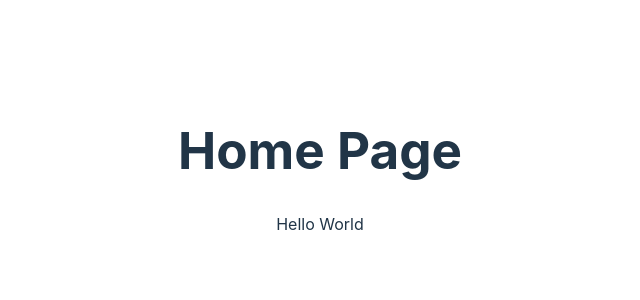
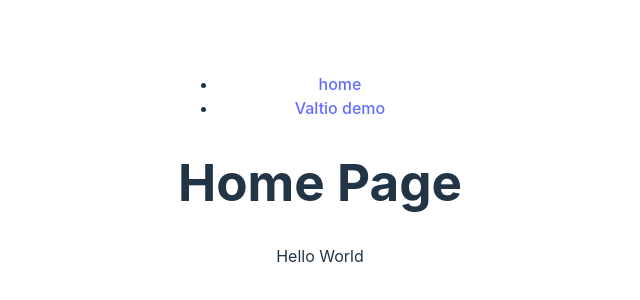
Before and after one commit to theednaffattack/valtio-playground, a React (Vite) app: page / in a window 1280 px wide. Shown: the part 230-530 px from the top of the page, without its empty margins (320-960 px from the left). Built offline with nearby package versions, Linux system fonts and the light colour scheme.

Commit message:
Add navigation

```diff
--- /dev/null
+++ b/src/components/upper-nav.tsx
@@ -0,0 +1,16 @@
+import { Link } from "react-router-dom";
+
+export function UpperNav() {
+  return (
+    <nav className="horizontal-nav">
+      <ul>
+        <li>
+          <Link to="/">home</Link>
+        </li>
+        <li>
+          <Link to="/valtio-demo">Valtio demo</Link>
+        </li>
+      </ul>
+    </nav>
+  );
+}
--- a/src/pages/four-oh-four.tsx
+++ b/src/pages/four-oh-four.tsx
@@ -1,8 +1,10 @@
 import { Link } from "react-router-dom";
+import { UpperNav } from "../components/upper-nav";
 
 export function FourOhFour() {
   return (
     <div className="App">
+      <UpperNav />
       <h1>Oops, Page Not Found</h1>
       <Link to="/">GO HOME</Link>
     </div>
--- a/src/pages/home.tsx
+++ b/src/pages/home.tsx
@@ -1,6 +1,9 @@
+import { UpperNav } from "../components/upper-nav";
+
 export function Home() {
   return (
     <div className="App">
+      <UpperNav />
       <h1>Home Page</h1>
       <p>Hello World</p>
     </div>
--- a/src/pages/not-found.tsx
+++ b/src/pages/not-found.tsx
@@ -1,6 +1,10 @@
+import { UpperNav } from "../components/upper-nav";
+
 export function NotFound() {
   return (
     <div className="App">
+      <UpperNav />
+
       <h1>Not Found</h1>
     </div>
   );
```
